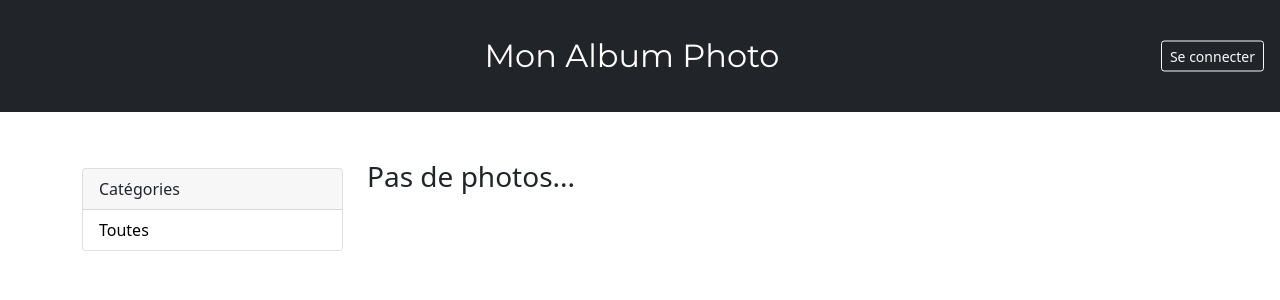
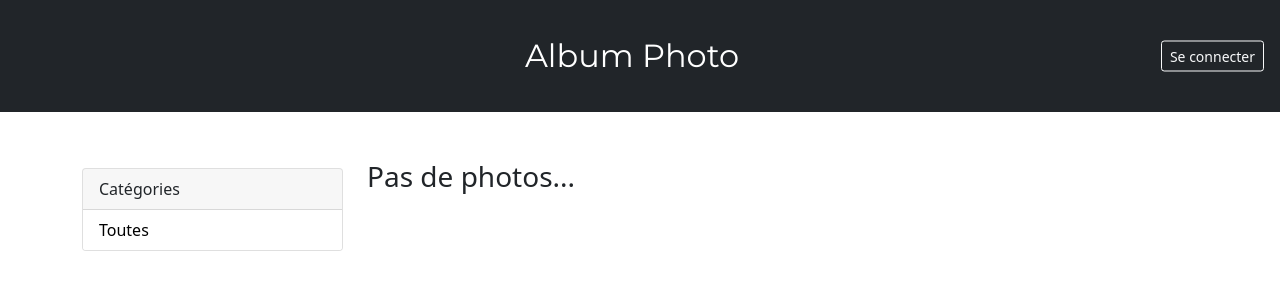
Before and after one commit to dardevetdidier/photoshare, a Django app: page / in a window 1280 px wide. Shown: the top 300 px of the page. Run offline with Django 4.2, Linux system fonts and the light colour scheme; data that the repository does not hold is empty; some libraries are stand-ins or nearby versions.

Commit message:
modify html

```diff
--- a/photos/templates/photos/gallery.html
+++ b/photos/templates/photos/gallery.html
@@ -23,7 +23,7 @@
 <body>
     <nav class="navbar navbar-dark bg-dark mb-5">
         <div class="container-fluid justify-content-center">
-            <span class="navbar-brand mb-0 py-4">Mon Album Photo</span>
+            <span class="navbar-brand mb-0 py-4">Album Photo</span>
             {% if not user.is_authenticated %}
             <a href="{% url 'login' %}" class="btn btn-outline-light btn-sm me-3 position-absolute top-50 end-0 translate-middle-y">Se connecter</a>
             {% else %}
```
